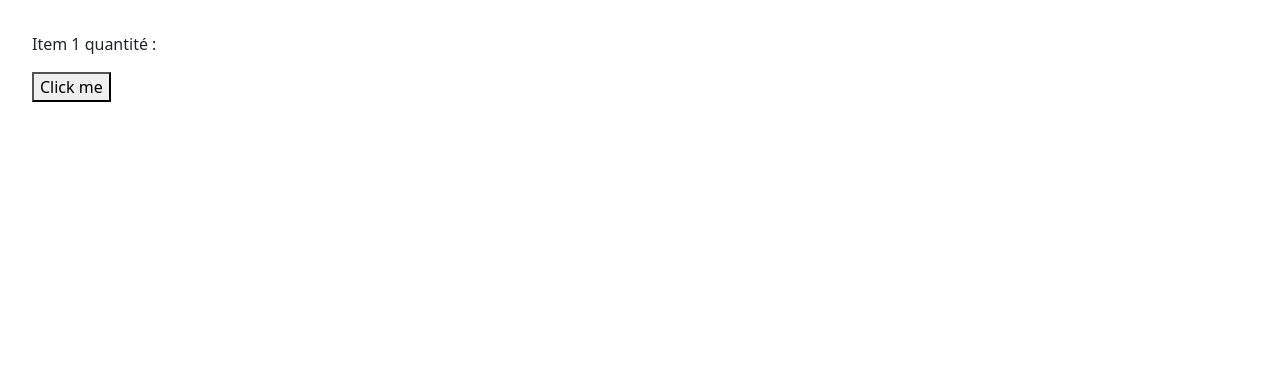
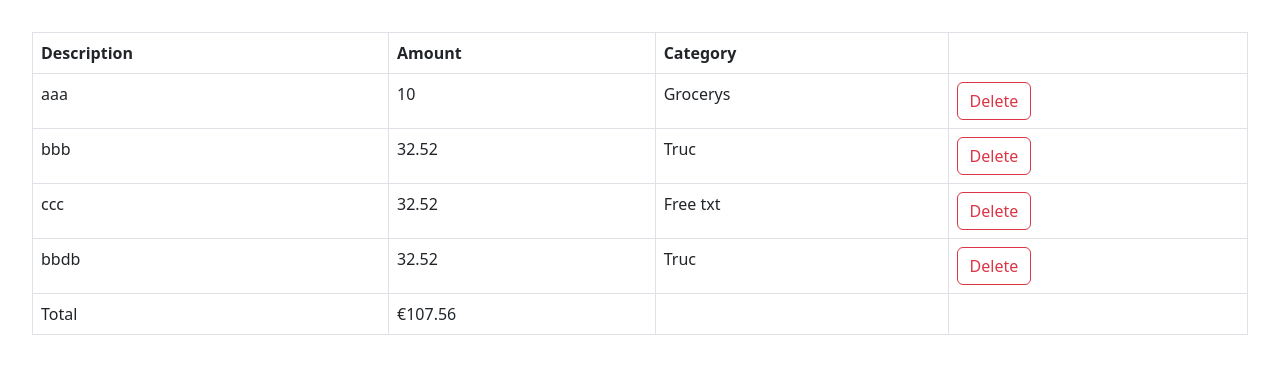
Before and after one commit to MrTuttle/react-app, a React (Vite) app: page / in a window 1280 px wide. Shown: the top 374 px of the page. Built offline with nearby package versions, Linux system fonts and the light colour scheme.

Commit message:
building ExpenseList component

```diff
--- a/src/App.tsx
+++ b/src/App.tsx
@@ -1,27 +1,16 @@
 import { useState } from "react";
+import ExpenseList from "./expense-tracker/components/ExpenseList";
 
 function App() {
-  const [cart, setCart] = useState({
-    discount: .1,
-    items: [
-      {id: 1, title: 'product 1', quantity: 1},
-      {id: 2, title: 'product 2', quantity: 1},
-
-    ]
-  });
-
-  const handleClick = () => {
-    setCart({...cart, items: cart.items.map( item =>  item.id === 1 ? {...item, quantity: item.quantity + 1} : item)})
-    console.log(cart.items)
-
-
-  }
-
+  const [expenses, setExpenses] = useState([
+    {id: 1, description: 'aaa', amount: 10, category: 'Grocerys'},
+    {id: 2, description: 'bbb', amount: 32.52, category: 'Truc'},
+    {id: 3, description: 'ccc', amount: 32.52, category: 'Free txt'},
+    {id: 4, description: 'bbdb', amount: 32.52, category: 'Truc'},
+  ]);
   return (
     <div>
-      <p>Item 1 quantité : </p>
-      <button onClick={handleClick}>Click me</button>
-
+      <ExpenseList expenses={expenses} onDelete={(id) => setExpenses(expenses.filter(e => e.id !== id))}/>
     </div>
   );
 }
--- /dev/null
+++ b/src/expense-tracker/components/ExpenseList.tsx
@@ -0,0 +1,59 @@
+
+interface Expense {
+  id: number;
+  description: string;
+  amount: number;
+  category: string;
+}
+interface Props {
+  expenses: Expense[];
+  onDelete: (id: number) => void;
+}
+
+const ExpenseList = ({ expenses, onDelete }: Props) => {
+  if (expenses.length === 0) return null;
+  return (
+    <table className="table table-bordered">
+      <thead>
+        <tr>
+          <th>Description</th>
+          <th>Amount</th>
+          <th>Category</th>
+          <th></th>
+        </tr>
+      </thead>
+      <tbody>
+        {expenses.map((expense) => (
+          <tr key={expense.id}>
+            <td>{expense.description}</td>
+            <td>{expense.amount}</td>
+            <td>{expense.category}</td>
+            <td>
+              <button
+                className="btn btn-outline-danger"
+                onClick={() => onDelete(expense.id)}
+              >
+                Delete
+              </button>
+            </td>
+          </tr>
+        ))}
+      </tbody>
+      <tfoot>
+        <tr>
+          <td>Total</td>
+          <td>
+            €
+            {expenses
+              .reduce((acc, expense) => expense.amount + acc, 0)
+              .toFixed(2)}
+          </td>
+          <td></td>
+          <td></td>
+        </tr>
+      </tfoot>
+    </table>
+  );
+};
+
+export default ExpenseList;
```
